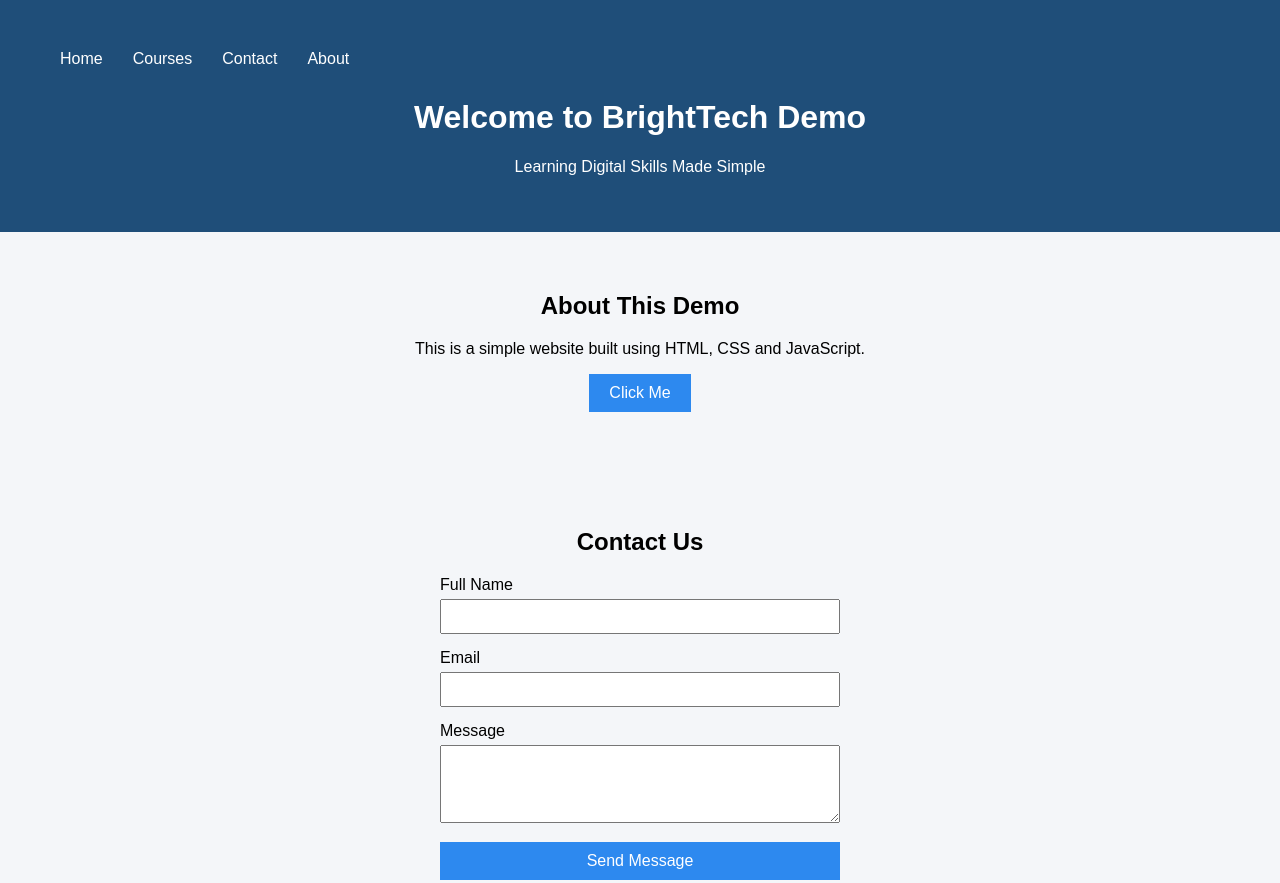
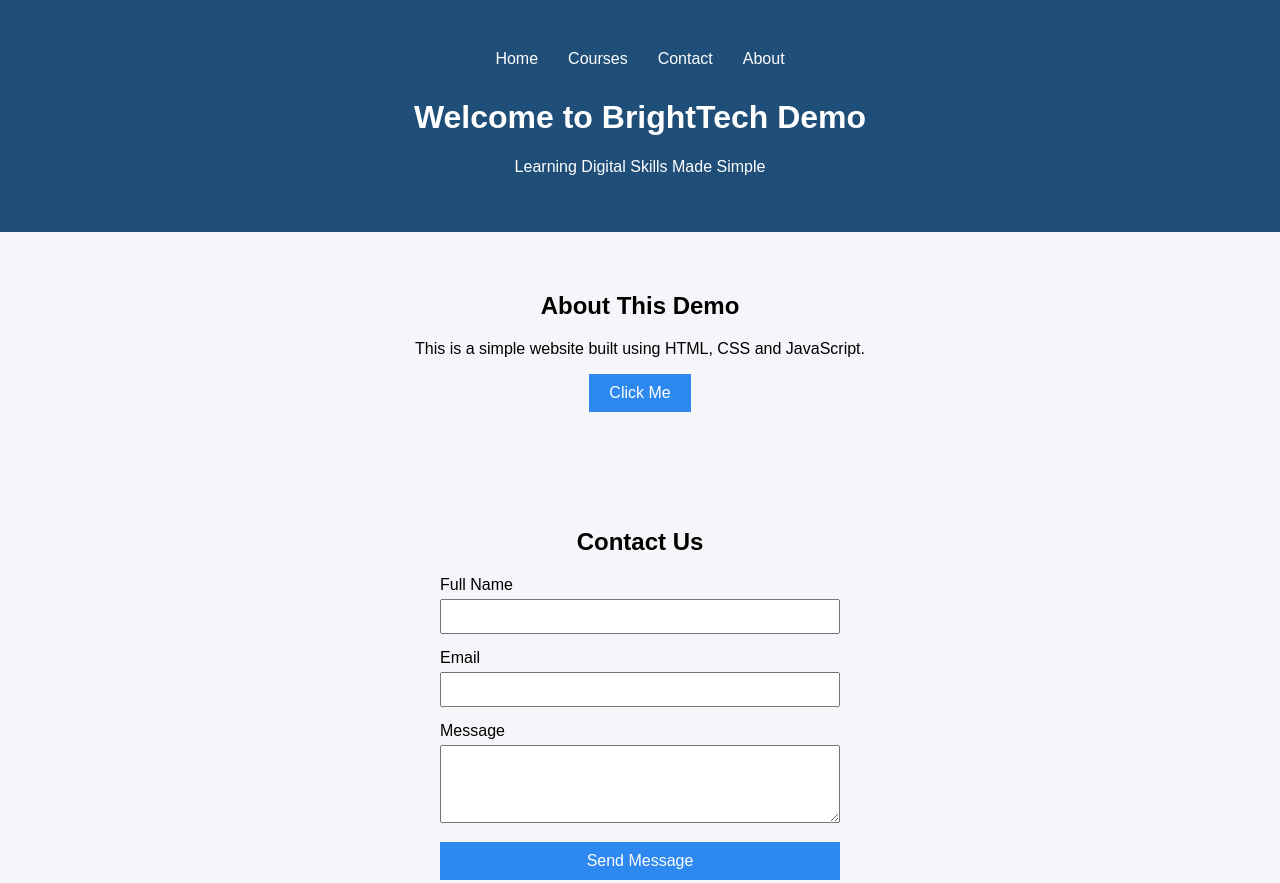
Before and after one commit to dark-fury22/brighttech-demo, a plain HTML site: page index.html in a window 1280 px wide. Shown: the top 883 px of the page. Drawn offline with Linux system fonts and the light colour scheme.

Commit message:
Center navbar items and adjust padding

```diff
--- a/style.css
+++ b/style.css
@@ -20,10 +20,10 @@ nav {
 .navbar {
     list-style: none;
     display: flex;
-    justify-content: flex-start;
+    justify-content: center;
     gap: 30px;
     margin: 0;
-    padding-left: 40px;
+    padding: 0;
 }
 
 .navbar li a {
```
